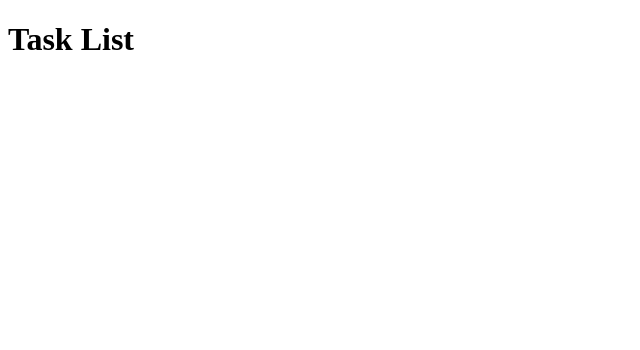
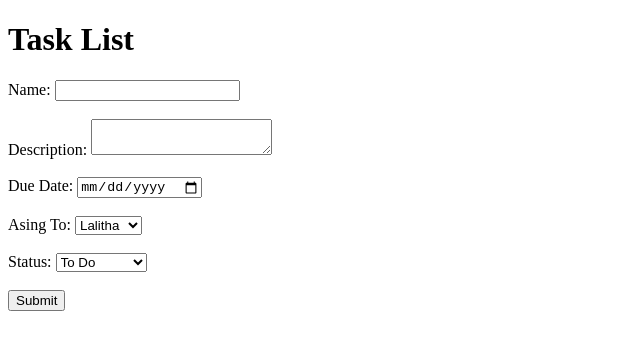
Before and after one commit to Vanilucky/Honda-Tasklist, a plain HTML site: page index.html in a window 1280 px wide. Shown: the whole page, without its empty margins (0-640 px from the left). Drawn offline with Linux system fonts and the light colour scheme.

Commit message:
Added Form

```diff
--- a/index.html
+++ b/index.html
@@ -5,5 +5,34 @@
    </head>
    <body>
     <h1>Task List</h1>
+    <div</div>
+    <div class="container">
+        <form>
+<label for="name" >Name:</label>
+<input type="text" name="name" id="name"> <br><br>
+<label for="description" >Description:</label>
+<textarea name="description" id="description"></textarea> <br><br>
+<label for="dueDate" >Due Date:</label>
+<input type="date" name="dueDate" id="dueDate"> <br><br>
+<!----Asignto-->
+<label for="asignTo" >Asing To:</label>
+<select name="asignTo">
+    <option value="laitha">Lalitha</option>
+    <option value="vanitha">Vanitha</option>
+    <option value="Dan">Dan</option>
+    </select><br><br>
+<!----Status-->
+ <label for="status" >Status:</label>
+<select name="status">
+    <option>To Do</option>
+    <option>In Progress</option>
+    <option>Review</option>
+    <option>Done</option>
+</select>
+ <br><br>
+ <button type="button" >Submit
+</button>
+        </form>
+    </div>
    </body>
 </html>
```
